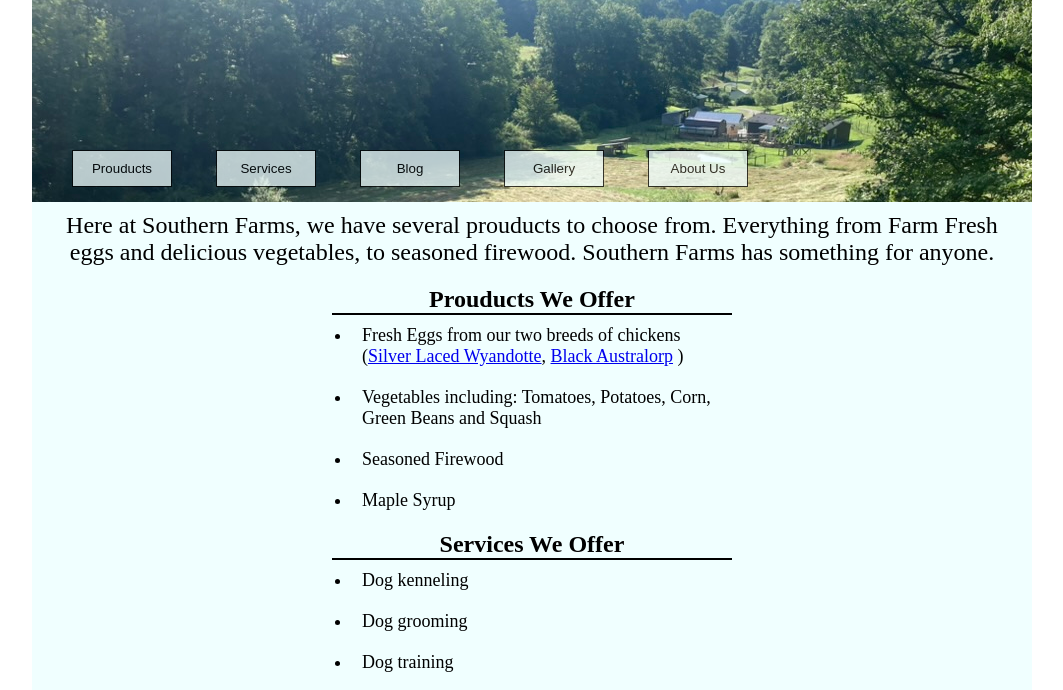
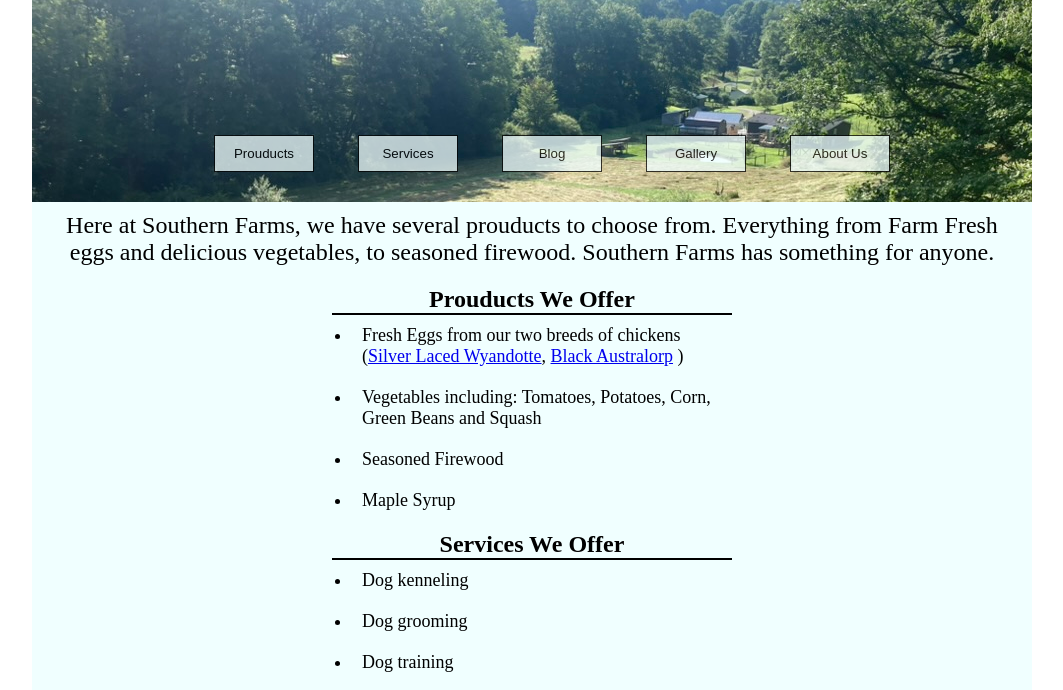
Before and after one commit to devinsouthern/southern_farm_chicken_website, a plain HTML site: page index.html in a window 1280 px wide. Shown: the part 98-788 px from the top of the page, without its empty margins (108-1171 px from the left). Drawn offline with Linux system fonts and the light colour scheme.

Commit message:
Adjust nav container position

```diff
--- a/style.css
+++ b/style.css
@@ -24,6 +24,10 @@ header {
 
     nav.container {
     margin-left: 20px;
+    position: relative;
+    top: 175px;
+    width: 100%;
+    text-align: center;
     }
 
     nav button:hover {
@@ -40,8 +44,6 @@ header {
         text-align: center;
         border: 1px solid black;
         padding: 10px;
-        position: relative;
-        top: 190px;
         background-color: azure;
         opacity: 0.75;
 
```
